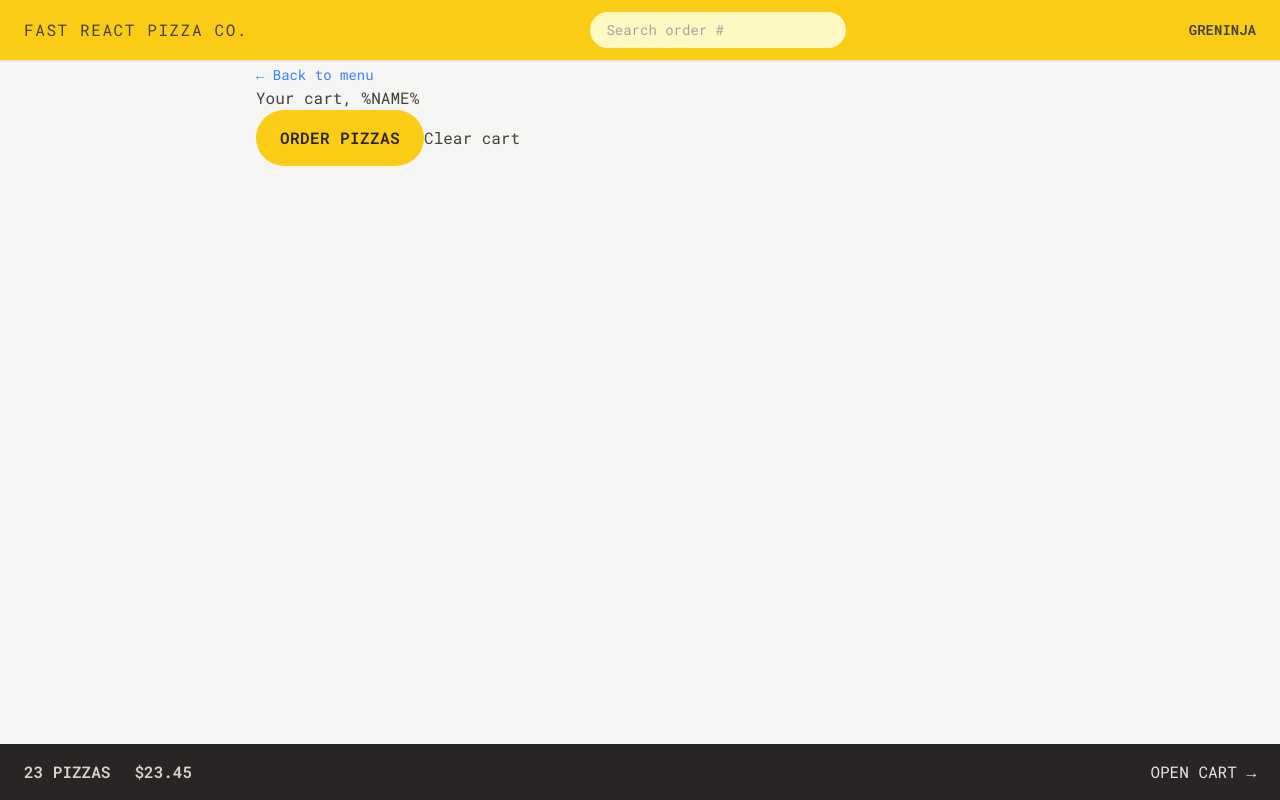
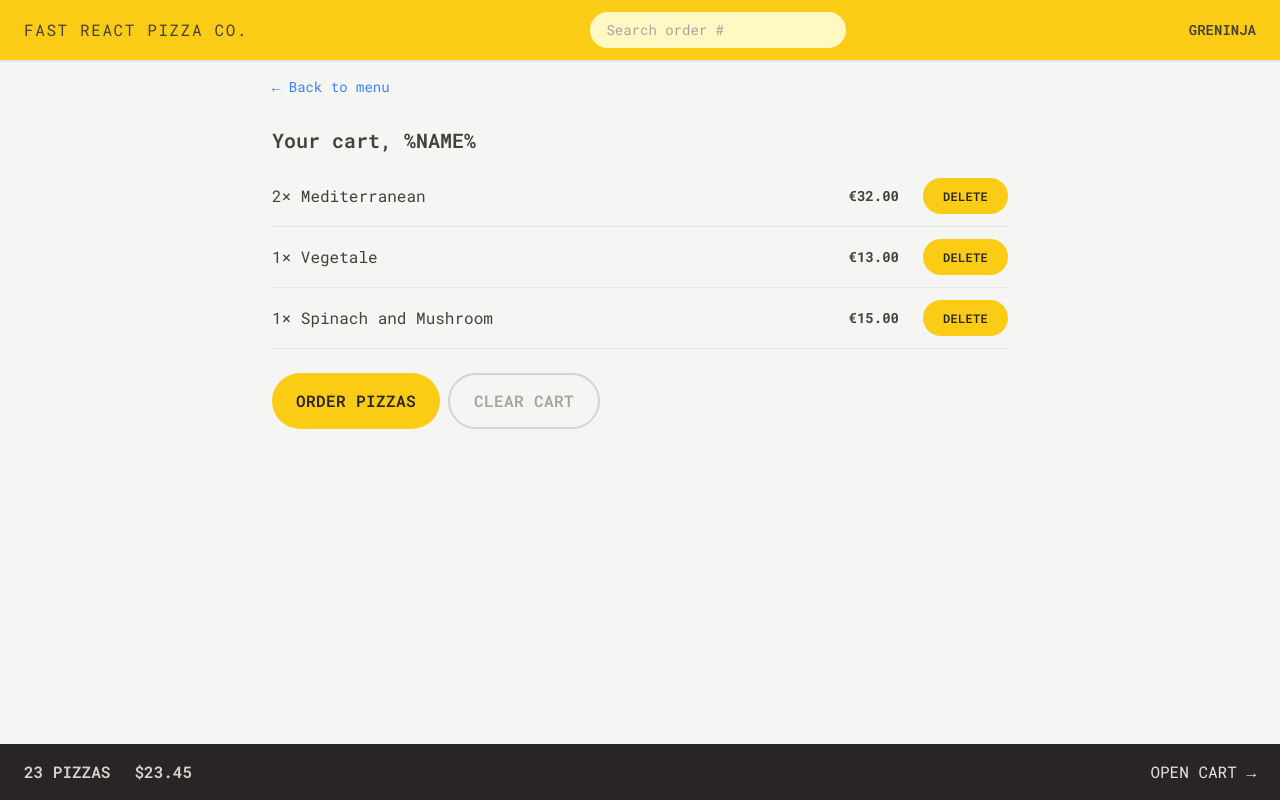
Before and after one commit to greninjam26/fast-react-pizza, a React (Vite) app: page /cart in a window 1280 px wide. Built offline with nearby package versions, Linux system fonts and the light colour scheme.

Commit message:
style the cart

```diff
--- a/src/features/cart/Cart.jsx
+++ b/src/features/cart/Cart.jsx
@@ -1,6 +1,6 @@
-import { Link } from "react-router-dom";
 import LinkButton from "../../ui/LinkButton";
 import Button from "../../ui/Button";
+import CartItem from "./CartItem";
 
 const fakeCart = [
   {
@@ -30,16 +30,22 @@
   const cart = fakeCart;
 
   return (
-    <div>
+    <div className="px-4 py-3">
       <LinkButton to="/menu">&larr; Back to menu</LinkButton>
 
-      <h2>Your cart, %NAME%</h2>
+      <h2 className="mt-7 text-xl font-semibold">Your cart, %NAME%</h2>
 
-      <div>
+      <ul className=" mt-3 divide-y divide-stone-200 border-b">
+        {cart.map((item) => (
+          <CartItem item={item} key={item.id}></CartItem>
+        ))}
+      </ul>
+
+      <div className=" mt-6 space-x-2">
         <Button to="/order/new" type="primary">
           Order pizzas
         </Button>
-        <button>Clear cart</button>
+        <Button type="secondary">Clear cart</Button>
       </div>
     </div>
   );
--- a/src/features/cart/CartItem.jsx
+++ b/src/features/cart/CartItem.jsx
@@ -1,15 +1,17 @@
+import Button from "../../ui/Button";
 import { formatCurrency } from "../../utils/helpers";
 
 function CartItem({ item }) {
   const { pizzaId, name, quantity, totalPrice } = item;
 
   return (
-		<li>
-			<p>
+    <li className=" py-3 sm:flex sm:items-center sm:justify-between">
+      <p className="mb-1 sm:mb-0">
         {quantity}&times; {name}
       </p>
-			<div>
-				<p>{formatCurrency(totalPrice)}</p>
+      <div className="flex items-center justify-between sm:gap-6">
+        <p className="text-sm font-bold">{formatCurrency(totalPrice)}</p>
+        <Button type="small">Delete</Button>
       </div>
     </li>
   );
--- a/src/ui/Button.jsx
+++ b/src/ui/Button.jsx
@@ -6,6 +6,8 @@
   const styles = {
     primary: base + "px-4 py-3 sm:px-6 sm:py-4",
     small: base + "py-2 md:px-5 md:py-2.5 text-xs",
+    secondary:
+      "inline-block rounded-full border-2 border-stone-300 font-semibold uppercase tracking-wide text-stone-400 transition-colors duration-300 hover:bg-stone-300 hover:text-stone-800 focus:bg-stone-300 focus:text-stone-800 focus:outline-none focus:ring focus:ring-stone-200 focus:ring-offset-2 disabled:cursor-not-allowed px-4 py-2.5 sm:px-6 sm:py-3.5",
   };
 
   if (to) {
```
Lines whose indentation alone changed are shown as unchanged.
